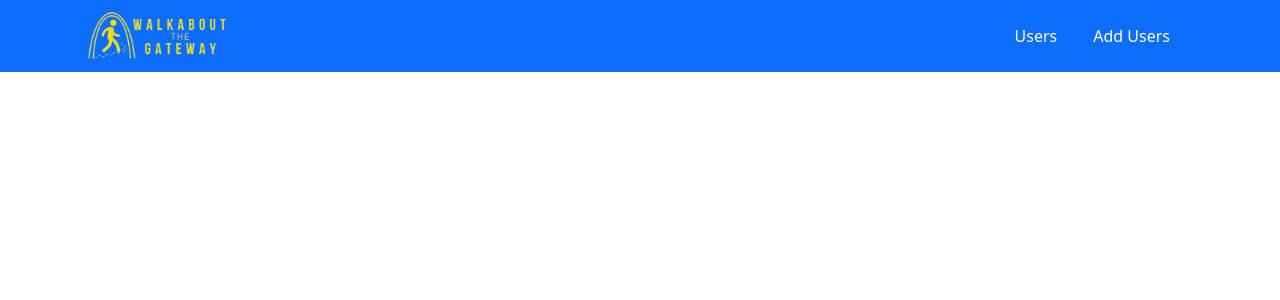
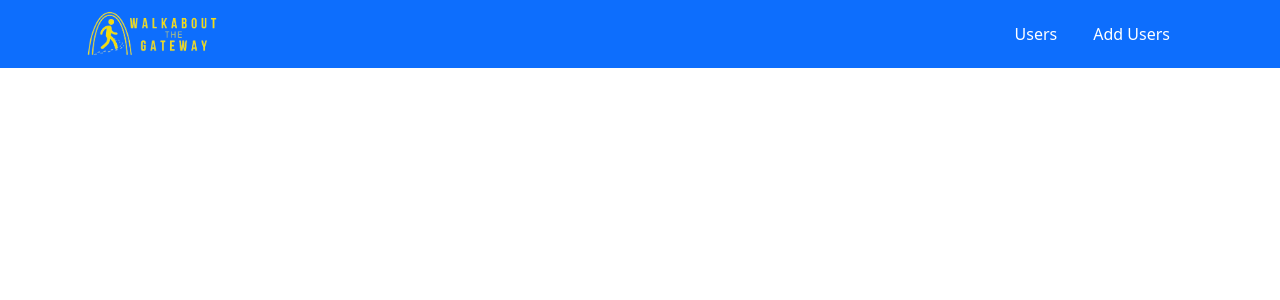
Before and after one commit to SarahLakey/Walkabout-Frontend, a React (Create React App) app: page / in a window 1280 px wide. Shown: the top 300 px of the page. Built offline with nearby package versions, Linux system fonts and the light colour scheme.

Commit message:
worked on header css

```diff
--- a/src/pages/header/Header.css
+++ b/src/pages/header/Header.css
@@ -11,7 +11,7 @@
 }
 
 .img-fluid {
-    width: 150px;
+    width: 140px;
     padding: 0%;
 }
 
--- a/src/pages/header/Header.js
+++ b/src/pages/header/Header.js
@@ -3,7 +3,6 @@ import { Navbar } from "react-bootstrap";
 import { Nav } from "react-bootstrap";
 import { Link } from "react-router-dom";
 import "./Header.css"
-import navBarLogo from './Logo-Yel-Background.jpg'
 import navLogo from './Logo-Yel-nav.png'
 
 const Header = () =>{
@@ -12,8 +11,7 @@ const Header = () =>{
             <Navbar bg="primary" variant="dark">
                 <Container>
                     <Navbar.Brand to="/">
-                        {/* <img src={navBarLogo} className="navbar-logo"  alt="Responsive image"/> */}
-                        <img src={navLogo} class="img-fluid" alt="Responsive image"/>
+                        <img src={navLogo} class="img-fluid" alt="Responsive logo"/>
                         {/* <strong> Walkabout Users</strong> */}
                     </Navbar.Brand>
 
```
